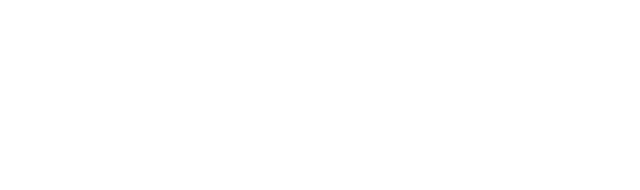
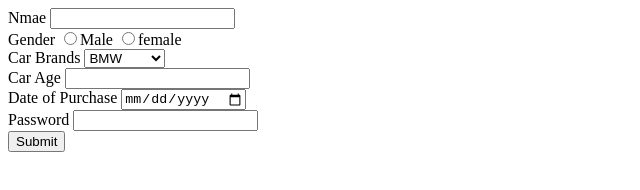
Before and after one commit to acciojob/car-insurance-form-Priyam8878, a website: page main.html in a window 1280 px wide. Shown: the whole page, without its empty margins (0-640 px from the left). Drawn offline with Linux system fonts and the light colour scheme.

Commit message:
created a submission

```diff
--- a/main.html
+++ b/main.html
@@ -8,6 +8,37 @@
 
 <body>
 	<!-- the entire body must be written by student -->
+	<form method="post" >
+		<lable for="name">Nmae</lable>
+		<input type="text" id="name">
+	<br>
+<!-- 	gender	 -->
+		<lable for="gender">Gender</lable>
+		<input type="radio" id ="gender" name="gender">Male
+		<input type="radio" id="gender" name="gender">female
+		<br>
+<!-- 	car brands	 -->
+		<label for="cars">Car Brands</label>
+		<select id="cars">
+			<option>BMW</option>
+			<option>Audi</option>
+			<option>Mercedez</option>
+		</select>
+		<br>
+<!-- 		car age -->
+		<label for="carage">Car Age</label>
+		<input type="number" id="carage">
+		<br>
+<!-- 		date of purchase -->
+		<label for="dop">Date of Purchase</label>
+		<input type="date" id="dop">
+		<br>
+<!-- 		password -->
+		<label for="password">Password</label>
+		<input type="password" id="password">
+		<br>
+		<button>Submit </button>
+	</form>
     <script type="text/javascript" src="./script.js">
 </script>
 
```
